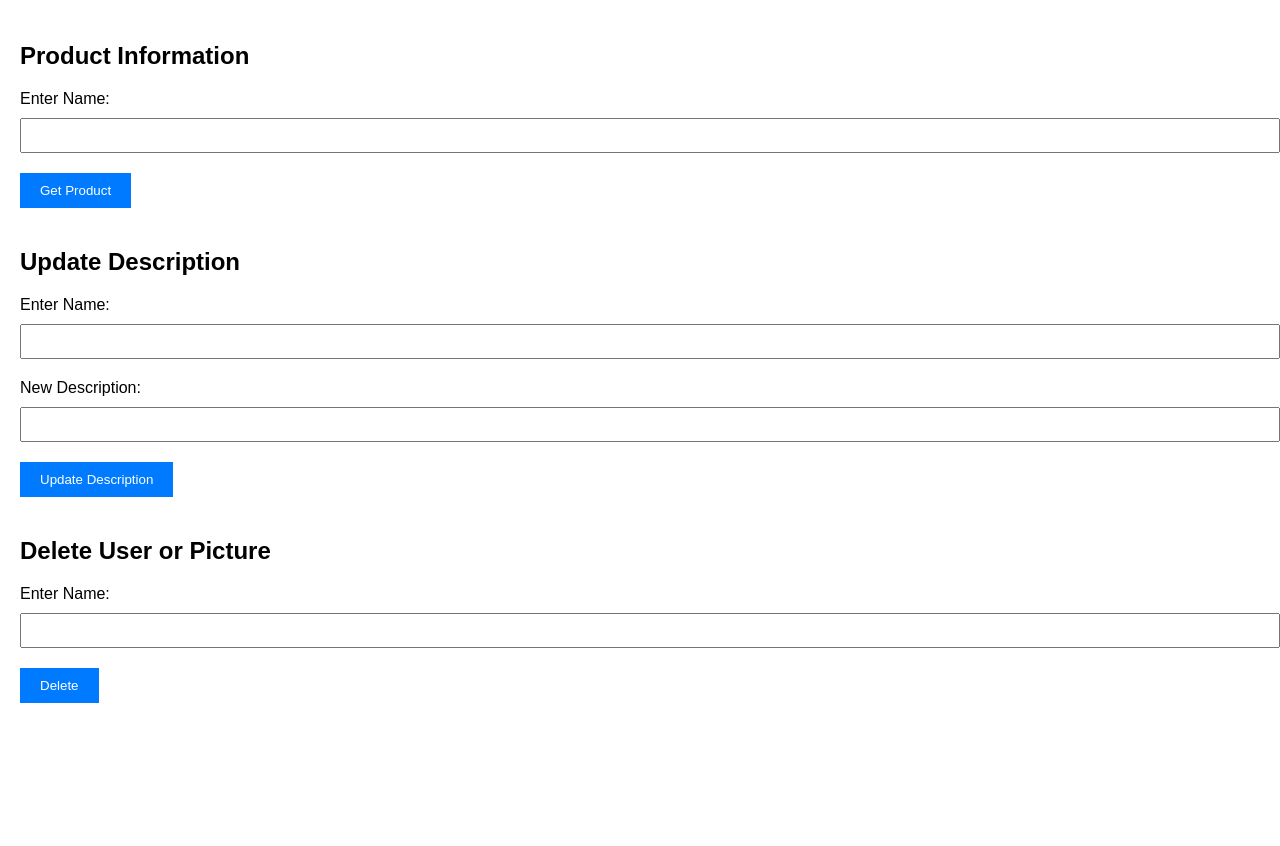
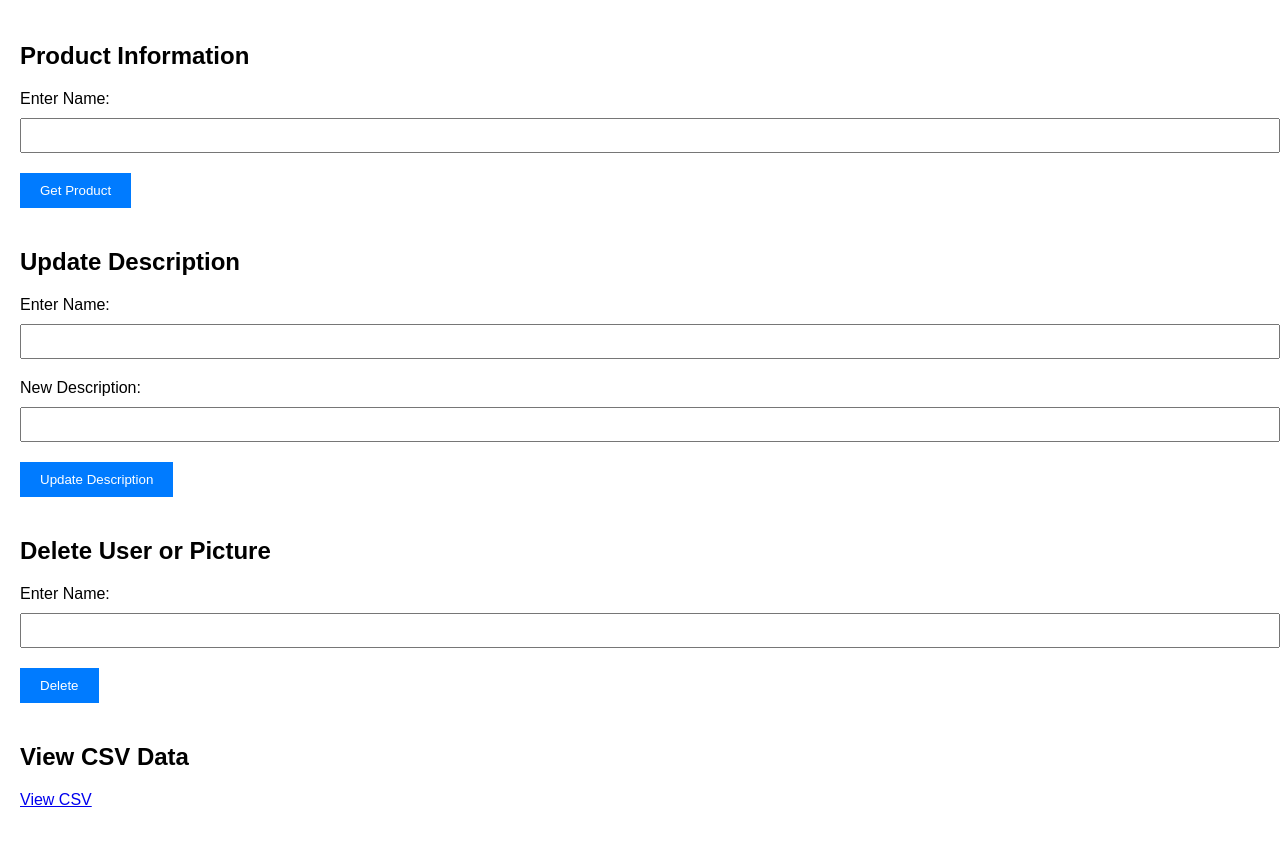
Before and after one commit to Manohar-Bontha-3001/CSE-6332, a website: page src/index.html in a window 1280 px wide. Shown: the part 240-1086 px from the top of the page. Before the commit the page ends 983 px from the top, so only its background shows below. Drawn offline with Linux system fonts and the light colour scheme.

Commit message:
Update index.html

```diff
--- a/src/index.html
+++ b/src/index.html
@@ -47,5 +47,11 @@
         </form>
         <div id="delete-result"></div>
     </div>
+
+    <!-- View CSV Data -->
+    <div class="section" id="view-csv">
+        <h1>View CSV Data</h1>
+        <a href="process_csv.php">View CSV</a>
+    </div>
 </body>
 </html>
```
